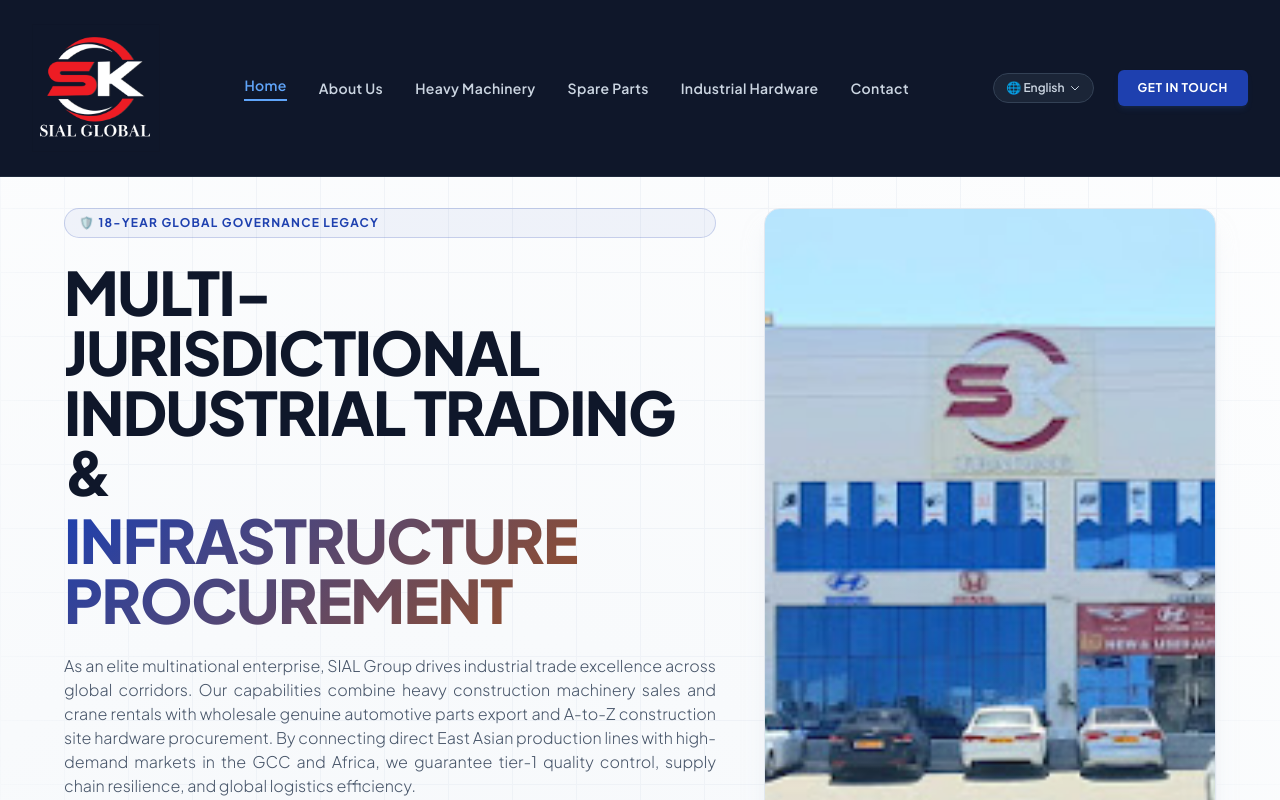
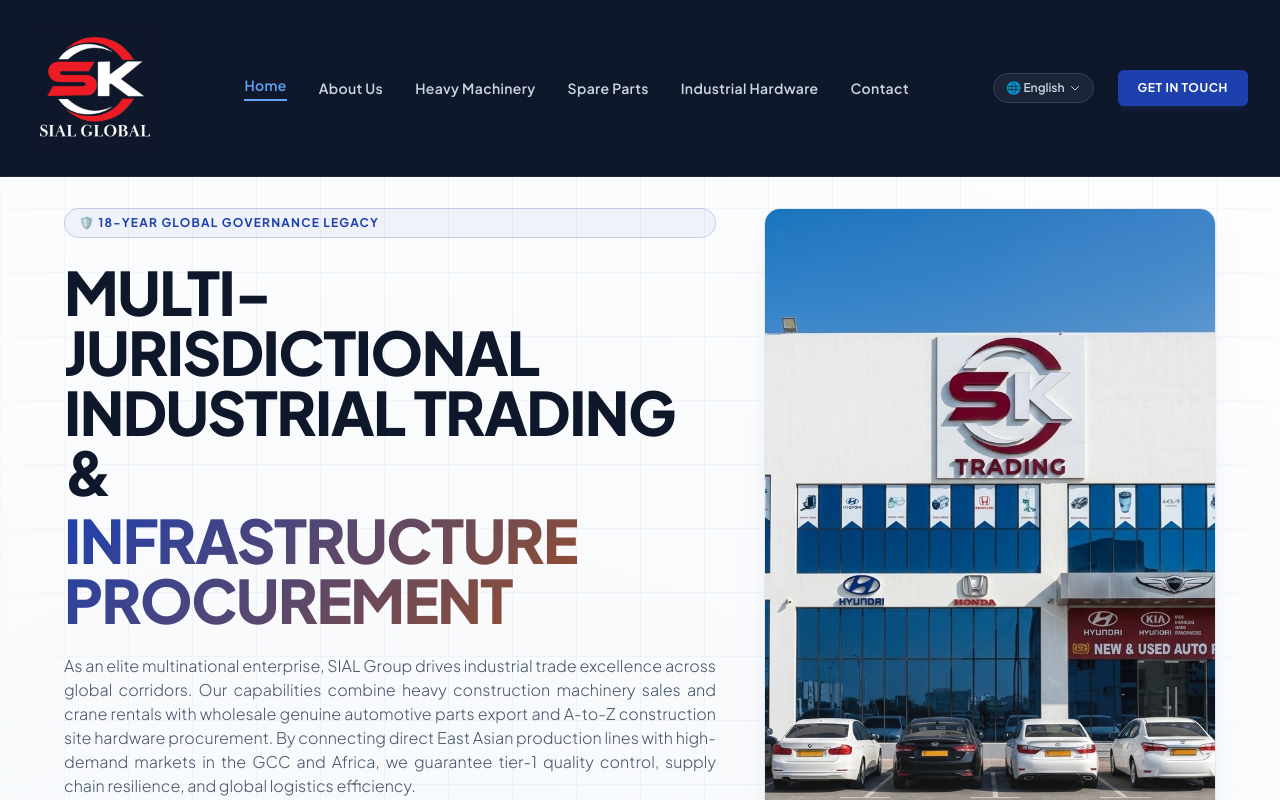
Before and after one commit to ahmedsial1/skglobal, a Next.js app: page / in a window 1280 px wide. Shown: the top 800 px of the page. Built offline with nearby package versions, Linux system fonts and the light colour scheme.

Commit message:
Enhance hero storefront image to high-resolution PNG

```diff
--- a/app/page.tsx
+++ b/app/page.tsx
@@ -61,7 +61,7 @@ export default function Home() {
             <div className="lg:col-span-5 flex justify-center items-stretch w-full">
               <div className="relative w-full aspect-[3/4] sm:aspect-[4/5] lg:aspect-auto lg:h-full rounded-2xl overflow-hidden border border-slate-200 shadow-xl shadow-slate-200/50 transition-all duration-300">
                 <Image
-                  src="/hero_storefront.jpg"
+                  src="/hero_storefront.png"
                   alt="SIAL Group Storefront - Multi-Jurisdictional Industrial Trading and Spare Parts"
                   fill
                   priority
```
Also changed, not shown: public/hero_storefront.jpg (deleted), public/hero_storefront.png (added).
